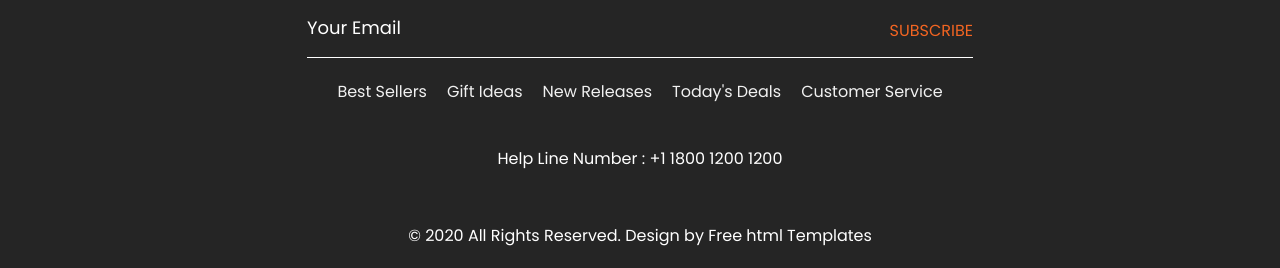
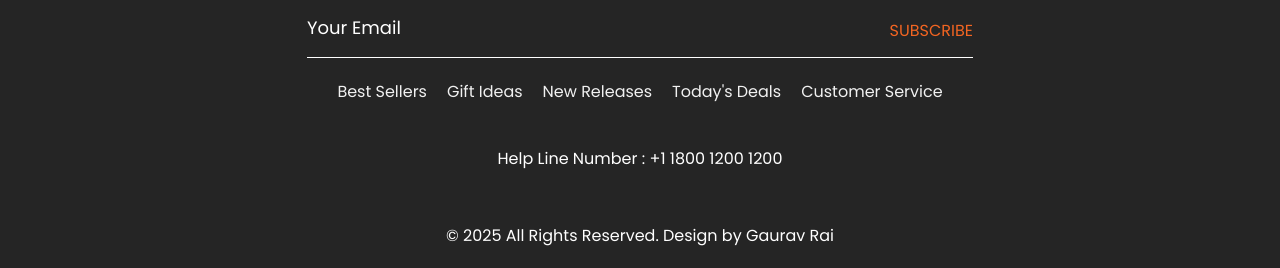
Before and after one commit to gauravrai80/EliteBasket, a plain HTML site: page jewellery.html in a window 1280 px wide. Shown: the part 1723-1991 px from the top of the page. Drawn offline with nearby package versions, Linux system fonts and the light colour scheme.

Commit message:
Update jewellery.html

```diff
--- a/jewellery.html
+++ b/jewellery.html
@@ -339,7 +339,7 @@
       <!-- copyright section start -->
       <div class="copyright_section">
          <div class="container">
-            <p class="copyright_text">© 2020 All Rights Reserved. Design by <a href="https://html.design">Free html  Templates</a></p>
+            <p class="copyright_text">© 2025 All Rights Reserved. Design by <a href="https://html.design">Gaurav Rai</a></p>
          </div>
       </div>
       <!-- copyright section end -->
```
